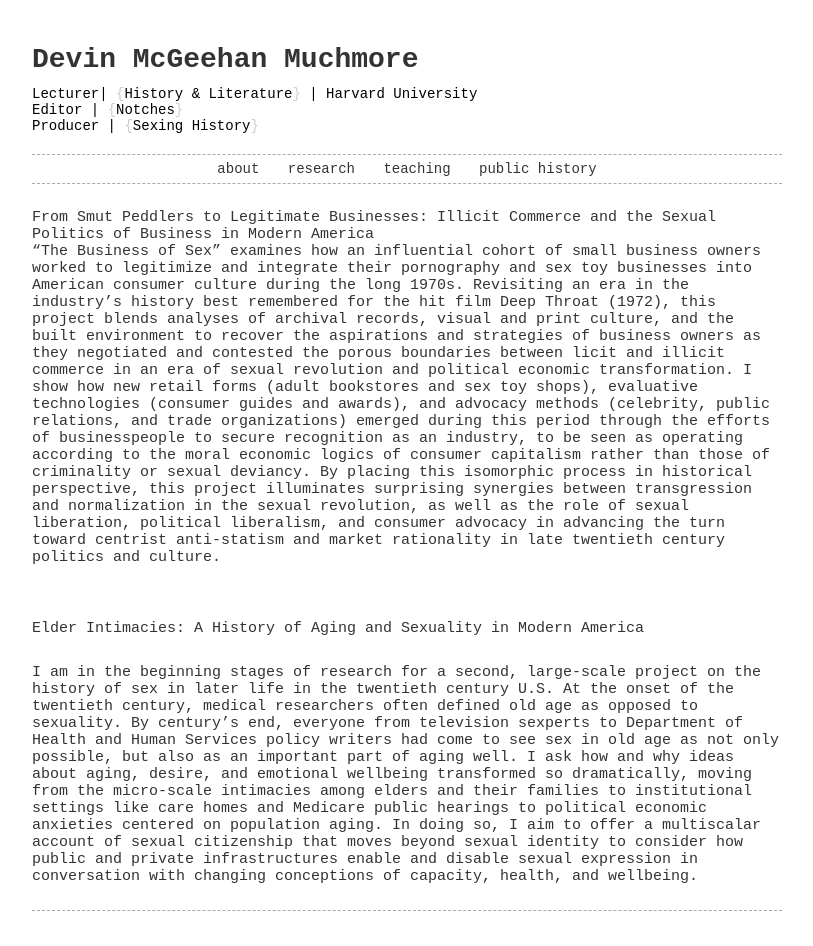
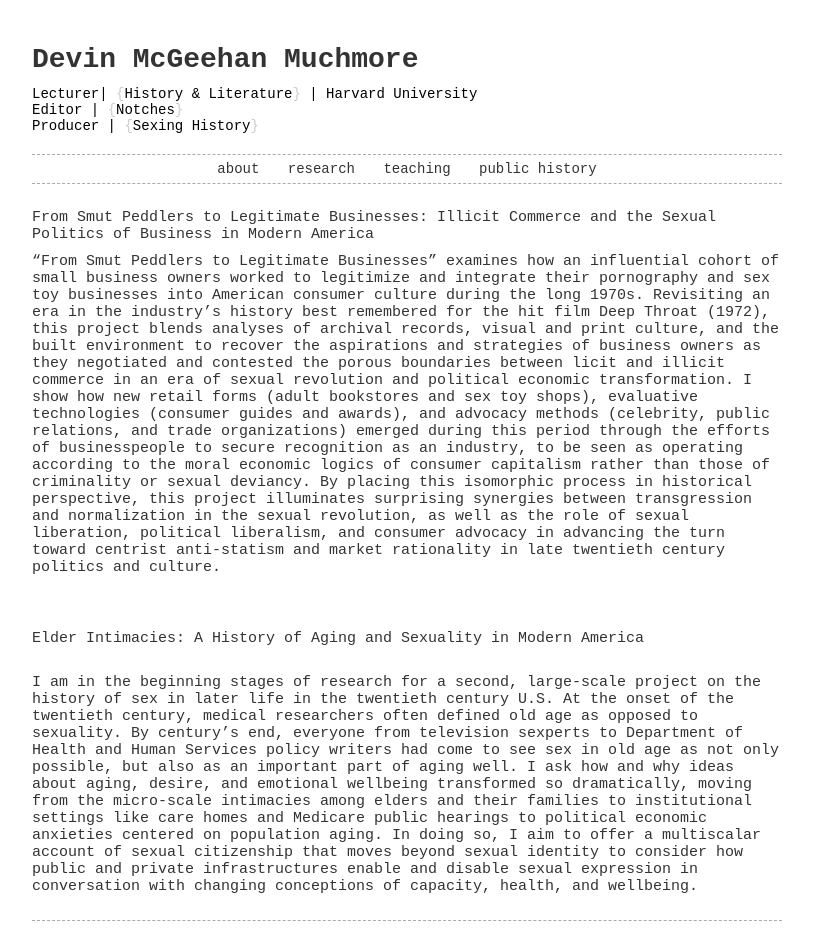
Before and after one commit to devintmm/devintmm.github.io, a Jekyll site: the page built from research.md, in a window 1280 px wide. Shown: the whole page, without its empty margins (233-1046 px from the left). Built offline with Jekyll 4.4.1, drawn with Linux system fonts in a browser that asks for light colours.

Commit message:
Update research.md

```diff
--- a/research.md
+++ b/research.md
@@ -4,7 +4,8 @@ permalink: /research
 ---
 From Smut Peddlers to Legitimate Businesses: Illicit Commerce and the Sexual Politics of Business in Modern America
 <br>
-"The Business of Sex" examines how an influential cohort of small business owners worked to legitimize and integrate their pornography and sex toy businesses into American consumer culture during the long 1970s. Revisiting an era in the industry’s history best remembered for the hit film Deep Throat (1972), this project blends analyses of archival records, visual and print culture, and the built environment to recover the aspirations and strategies of business owners as they negotiated and contested the porous boundaries between licit and illicit commerce in an era of sexual revolution and political economic transformation. I show how new retail forms (adult bookstores and sex toy shops), evaluative technologies (consumer guides and awards), and advocacy methods (celebrity, public relations, and trade organizations) emerged during this period through the efforts of businesspeople to secure recognition as an industry, to be seen as operating according to the moral economic logics of consumer capitalism rather than those of criminality or sexual deviancy. By placing this isomorphic process in historical perspective, this project illuminates surprising synergies between transgression and normalization in the sexual revolution, as well as the role of sexual liberation, political liberalism, and consumer advocacy in advancing the turn toward centrist anti-statism and market rationality in late twentieth century politics and culture.
+
+"From Smut Peddlers to Legitimate Businesses" examines how an influential cohort of small business owners worked to legitimize and integrate their pornography and sex toy businesses into American consumer culture during the long 1970s. Revisiting an era in the industry’s history best remembered for the hit film Deep Throat (1972), this project blends analyses of archival records, visual and print culture, and the built environment to recover the aspirations and strategies of business owners as they negotiated and contested the porous boundaries between licit and illicit commerce in an era of sexual revolution and political economic transformation. I show how new retail forms (adult bookstores and sex toy shops), evaluative technologies (consumer guides and awards), and advocacy methods (celebrity, public relations, and trade organizations) emerged during this period through the efforts of businesspeople to secure recognition as an industry, to be seen as operating according to the moral economic logics of consumer capitalism rather than those of criminality or sexual deviancy. By placing this isomorphic process in historical perspective, this project illuminates surprising synergies between transgression and normalization in the sexual revolution, as well as the role of sexual liberation, political liberalism, and consumer advocacy in advancing the turn toward centrist anti-statism and market rationality in late twentieth century politics and culture.
 
 <br>
 <br>
```
